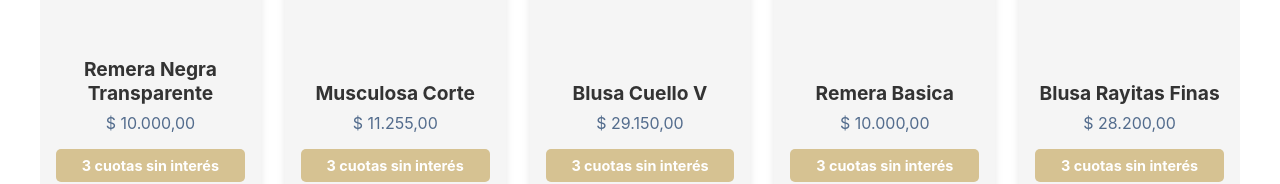
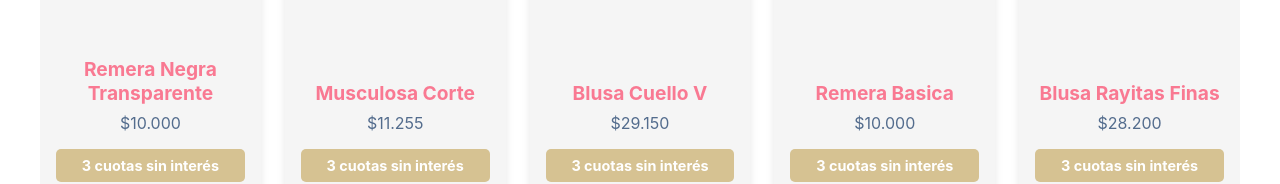
Before and after one commit to agustinfraile/DAHACHE, a React (Vite) app: page /coleccionmujer in a window 1280 px wide. Shown: the part 596-780 px from the top of the page. Built offline with nearby package versions, Linux system fonts and the light colour scheme.

Commit message:
agregando estilos

```diff
--- a/src/components/ProductCard/ProductCard.jsx
+++ b/src/components/ProductCard/ProductCard.jsx
@@ -5,7 +5,11 @@ import 'swiper/css/navigation';
 import { Navigation } from 'swiper/modules';
 import Cuotas from '../Cuotas/Cuotas';
 
-const ProductCard = ({ imageUrl = [], name, price }) => (
+const ProductCard = ({ imageUrl = [], name, price }) => {
+  // Formatear precio sin decimales
+  const formattedPrice = Math.floor(price).toLocaleString('es-AR');
+
+  return (
     <div className={styles.card}>
       <div className={styles.imageContainer}>
         <Swiper
@@ -29,12 +33,13 @@ const ProductCard = ({ imageUrl = [], name, price }) => (
       </div>
       <div className={styles.info}>
         <h2 className={styles.name}>{name}</h2>
-      <p className={styles.price}>{price.toLocaleString('es-AR', { style: 'currency', currency: 'ARS' })}</p>
+        {/* Precio formateado sin decimales */}
+        <p className={styles.price}>${formattedPrice}</p>
         {/* Cuotas sin interés */}
         <Cuotas />
-
       </div>
     </div>
   );
+};
 
 export default ProductCard;
--- a/src/components/ProductCard/ProductCard.module.css
+++ b/src/components/ProductCard/ProductCard.module.css
@@ -1,15 +1,3 @@
-
-
-
-
-
-
-
-
-
-
-
-
 /* ProductCard.module.css */
 
 .card {
@@ -68,7 +56,7 @@
 
 .name {
     font-size: 1.2rem;
-    color: #333;
+    color: #F97992;
     margin: 0.5rem 0;
 }
 
--- a/src/pages/ProductDetail/ProductDetail.jsx
+++ b/src/pages/ProductDetail/ProductDetail.jsx
@@ -18,9 +18,16 @@ const ProductDetail = () => {
   if (!selectedProduct) {
     return <p>Producto no encontrado.</p>;
   }
+
   // Calcular el valor de cada cuota
   const cuotasSinInteres = selectedProduct.cuotas_sin_interes || 3;
-  const valorCuota = (selectedProduct.precio_venta / cuotasSinInteres).toFixed(2);
+  const valorCuota = (selectedProduct.precio_venta / cuotasSinInteres).toLocaleString('es-AR', {
+    style: 'currency',
+    currency: 'ARS',
+  });
+
+  // Precio formateado sin decimales para el fondo azul
+  const precioSinDecimales = Math.floor(selectedProduct.precio_venta).toLocaleString('es-AR');
 
   return (
     <div className={styles.productDetailContainer}>
@@ -46,14 +53,14 @@ const ProductDetail = () => {
         {/* Detalles del producto */}
         <div className={styles.productInfo}>
           <h1 className={styles.productName}>{selectedProduct.nombre}</h1>
-          {/* Precio con fondo azul */}
+          {/* Precio con fondo azul, sin decimales */}
           <div className={styles.productPriceContainer}>
-            ${selectedProduct.precio_venta.toLocaleString('es-AR')}
+            ${precioSinDecimales}
           </div>
           <p className={styles.productDescription}>{selectedProduct.descripcion}</p>
           {/* Cuotas sin interés y cálculo de cuota mensual */}
           <Cuotas />
-          <p className={styles.cuotaMensual}>Cuota mensual: ${valorCuota}</p>
+          <p className={styles.cuotaMensual}>Cuota mensual: {valorCuota}</p>
 
           {/* Descuento por pago en efectivo */}
           <DescuentoContado
```
Lines whose indentation alone changed are shown as unchanged.
